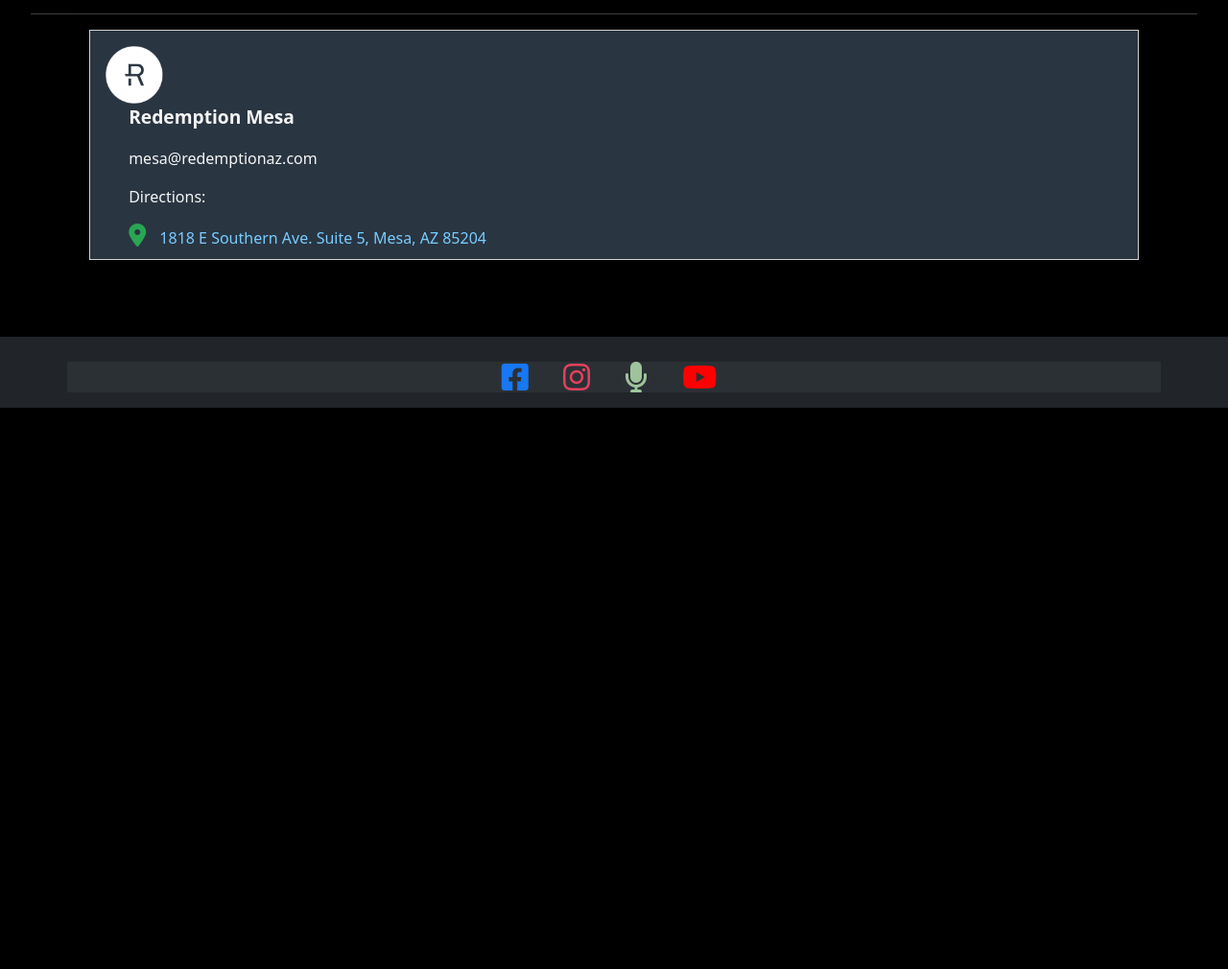
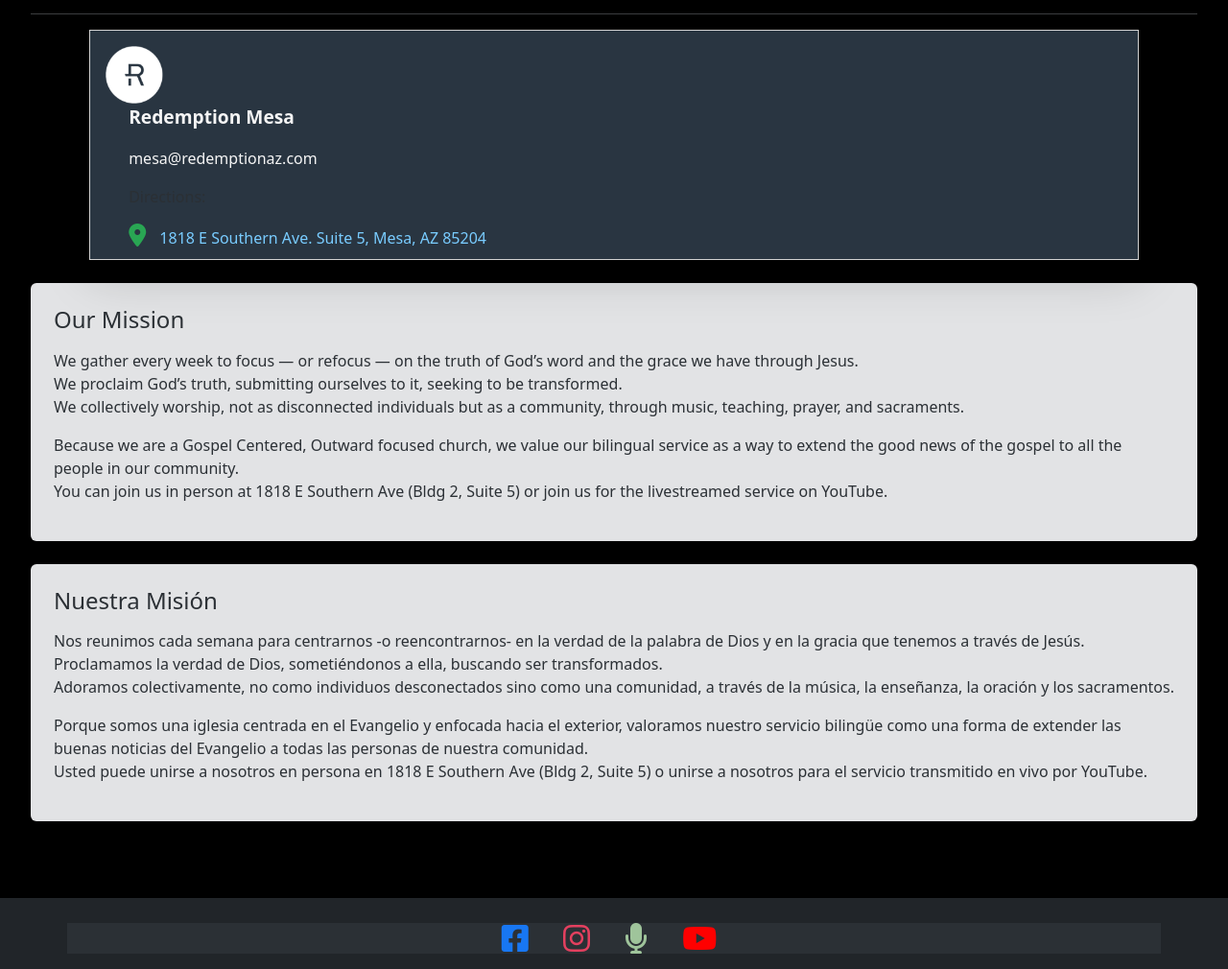
Before and after one commit to elivergara/redemption, a Django app: page /about/ in a window 1280 px wide. Shown: the part 374-1384 px from the top of the page at 96% size. Before the commit the page ends 799 px from the top, so only its background shows below. Run offline with Django 5.2, Linux system fonts and the light colour scheme.

Commit message:
Updated About us page, added more info.

```diff
--- a/home/static/style.css
+++ b/home/static/style.css
@@ -144,6 +144,9 @@ hr {
     padding: 2vh; /* Optional: Add some padding for spacing */
 }
 
+#about-text h4, p {
+    color: #2b3035 !important;
+}
 
 
 /* Card Styling */
--- a/home/templates/home/about.html
+++ b/home/templates/home/about.html
@@ -11,7 +11,7 @@
         centrada en el Evangelio y enfocada hacia el exterior.
     </h6>
 
-<hr>
+    <hr>
     <div class="container-fluid pt-2" id="about_us">
         <h2>Sundays:</h2>
         <ul>
@@ -20,8 +20,6 @@
             <li><strong>10:30am:</strong> Bilingual Service</li>
         </ul>
         <hr>
-
-
 
         <div class="container mt-6">
             <div class="card shadow-lg contact-card">
@@ -48,10 +46,53 @@
                             target="_blank" class="location-link">
                             1818 E Southern Ave. Suite 5, Mesa, AZ 85204
                         </a>
-
                     </div>
                 </div>
+            </div>
+        </div>
 
+        <!-- Added text blocks here -->
+        <div class="row mt-4">
+            <div class="col-12">
+                <div class="bg-secondary-subtle p-4 rounded" id="about-text">
+                    <h4 class="mb-3">Our Mission</h4>
+                    <p>
+                        We gather every week to focus — or refocus — on the truth of God’s word and the grace we have
+                        through Jesus. <br>
+                        We proclaim God’s truth, submitting ourselves to it, seeking to be transformed. <br>
+                        We collectively worship, not as disconnected individuals but as a community, through music,
+                        teaching, prayer, and sacraments.
+                    </p>
+                    <p>
+                        Because we are a Gospel Centered, Outward focused church, we value our bilingual service as a
+                        way to extend the good news of the gospel to all the people in our community. <br> You can join us in
+                        person at 1818 E Southern Ave (Bldg 2, Suite 5) or join us for the livestreamed service on
+                        YouTube.
+                    </p>
+                </div>
+            </div>
+        </div>
+
+        <div class="row mt-4">
+            <div class="col-12">
+                <div class="bg-secondary-subtle p-4 rounded" id="about-text">
+                    <h4 class="mb-3">Nuestra Misión</h4>
+                    <p>
+                        Nos reunimos cada semana para centrarnos -o reencontrarnos- en la verdad de la palabra de Dios y
+                        en la gracia que tenemos a través de Jesús. <br>
+                        Proclamamos la verdad de Dios, sometiéndonos a ella,
+                        buscando ser transformados. <br>
+                        Adoramos colectivamente, no como individuos desconectados sino como
+                        una comunidad, a través de la música, la enseñanza, la oración y los sacramentos.
+                    </p>
+                    <p>
+                        Porque somos una iglesia centrada en el Evangelio y enfocada hacia el exterior, valoramos
+                        nuestro servicio bilingüe como una forma de extender las buenas noticias del Evangelio a todas
+                        las personas de nuestra comunidad. <br>
+                        Usted puede unirse a nosotros en persona en 1818 E Southern
+                        Ave (Bldg 2, Suite 5) o unirse a nosotros para el servicio transmitido en vivo por YouTube.
+                    </p>
+                </div>
             </div>
         </div>
     </div>
--- a/redemption/settings.py
+++ b/redemption/settings.py
@@ -24,7 +24,7 @@ SECRET_KEY = "django-insecure-0r6$vpo7t%gx+aov816)faxy9tuf1!390)6w$2$g+$x8b17w#_
 
 # SECURITY WARNING: don't run with debug turned on in production!
 # For local development
-DEBUG = False
+DEBUG = True
 # STATICFILES_DIRS works when DEBUG=True
 
 # For production
```
